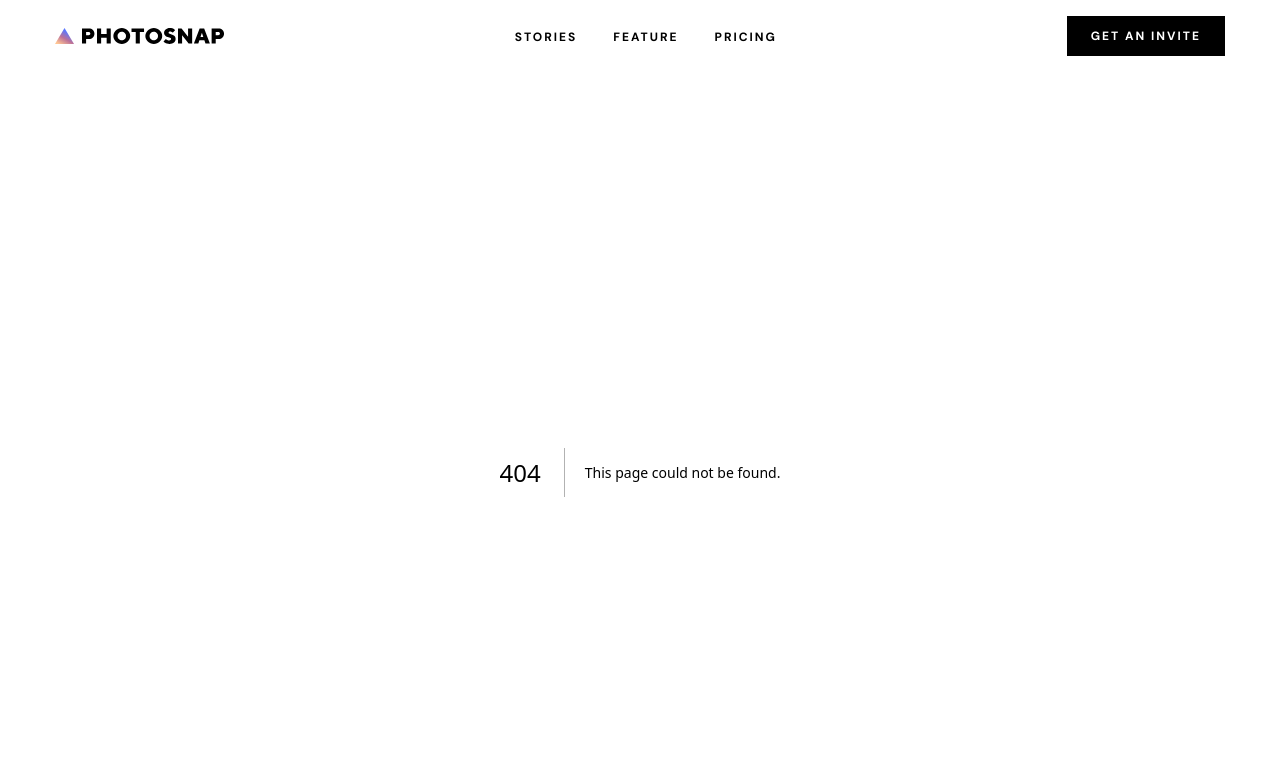
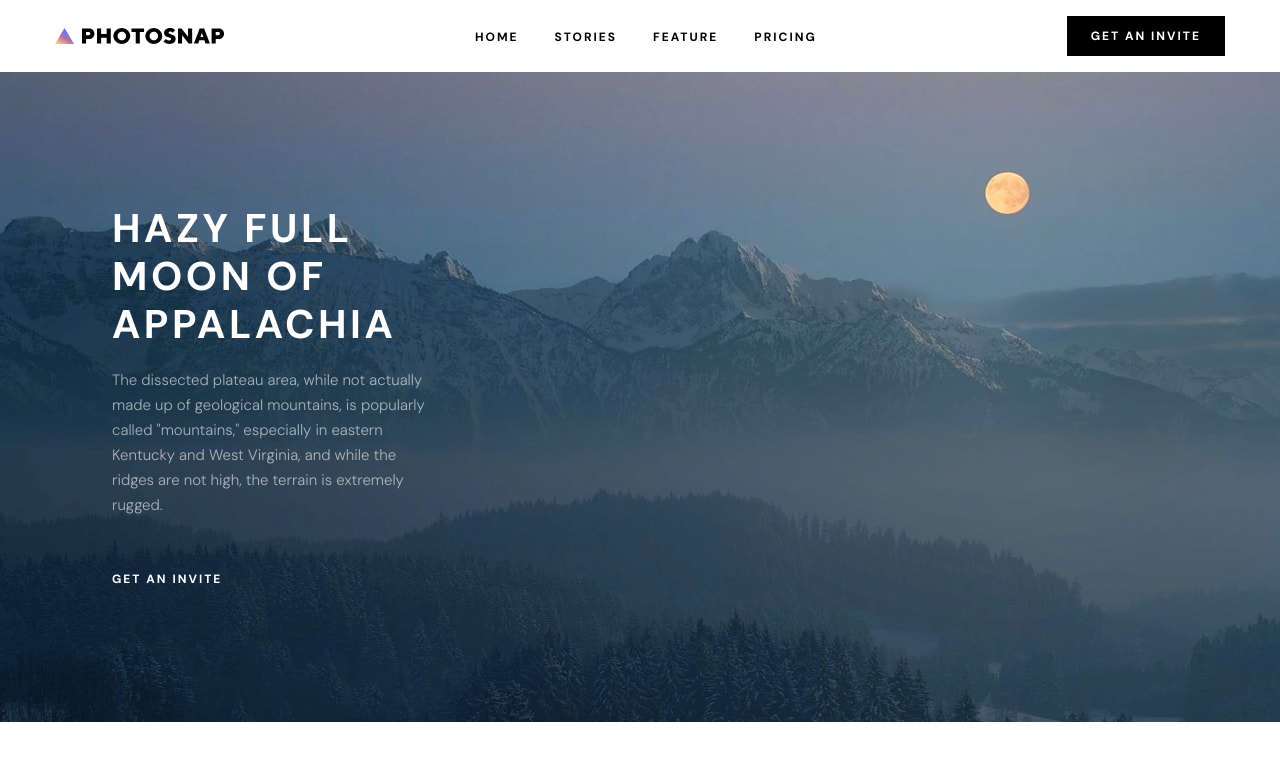
Before and after one commit to Pilvorm/photosnap, a Next.js app: page /stories in a window 1280 px wide. Before the commit this address had no page. Shown: the top 760 px of the page. Built offline with nearby package versions, Linux system fonts and the light colour scheme.

Commit message:
Added stories page

```diff
--- a/app/components/description.js
+++ b/app/components/description.js
@@ -9,8 +9,8 @@ const Description = ({}) => {
     <section className="">
       {/* First */}
       <div className="flex feature-wrapper-left md:h-[650px]">
-        <div className="max-md:relative py-8 md:px-18 lg:aspect-square bg-black flex flex-col justify-center text-white">
-          <div className="feature-content-wrapper md:relative px-8 md:px-18">
+        <div className="max-md:relative py-8 lg:aspect-square bg-black flex flex-col justify-center text-white">
+          <div className="feature-content-wrapper md:relative px-8 md:px-28">
 
             <div className="gradient-vertical absolute top-0 left-8 md:left-0"></div>
 
--- a/app/components/features.js
+++ b/app/components/features.js
@@ -36,7 +36,7 @@ const Features = ({}) => {
             <div key={feature.feature} className="">
 
               <div className="w-18 h-18 flex items-center mx-auto">
-                <Image src={featureImage} />
+                <Image src={featureImage} alt={feature.image}/>
               </div>
 
               <div className="mt-12 text-center">
--- a/app/components/navigation.js
+++ b/app/components/navigation.js
@@ -7,6 +7,10 @@ import Logo from "@/public/assets/shared/desktop/logo.svg";
 import { Cross as Hamburger } from "hamburger-react";
 
 const navLinks = [
+  {
+    href: "/",
+    link: "Home",
+  },
   {
     href: "/stories",
     link: "Stories",
@@ -28,9 +32,9 @@ const Navigation = ({}) => {
   return (
     <nav className="px-6 md:px-10 py-4">
       <div className="max-w-[1170px] mx-auto flex justify-between items-center">
-        <div>
+        <Link href="/">
           <Image src={Logo} className="" alt="Photosnap Logo" />
-        </div>
+        </Link>
 
         {/* MENU LIST */}
         <ul className="hidden md:flex gap-9">
--- /dev/null
+++ b/app/components/pageWrapper.js
@@ -0,0 +1,17 @@
+"use client";
+
+import { motion } from "motion/react"
+
+export default function PageWrapper({ children }) {
+  return (
+    <motion.div
+      initial={{ opacity: 0 }}
+      animate={{ opacity: 1 }}
+      exit={{ opacity: 0 }}
+      transition={{ duration: 0.5 }}
+      className="relative z-0 page-wrapper"
+    >
+      {children}
+    </motion.div>
+  );
+}
--- a/app/layout.js
+++ b/app/layout.js
@@ -9,7 +9,7 @@ const dmSans = DM_Sans({
 });
 
 export const metadata = {
-  title: "Create Next App",
+  title: "Photosnap",
   description: "Generated by create next app",
 };
 
--- /dev/null
+++ b/app/stories/page.js
@@ -0,0 +1,42 @@
+import Link from "next/link";
+import Image from "next/image";
+import Appalachia from "@/public/assets/stories/desktop/moon-of-appalachia.jpg";
+
+export default function StoriesPage() {
+  return (
+    <section className="">
+      {/* Hero */}
+      <div className="flex md:h-[650px] md:relative">
+        <div className="flex flex-col justify-center text-white">
+          <div className="px-8 md:px-28">
+            <h2 className="text-[32px] md:text-[40px] tracking-[3.5px] leading-[48px] uppercase font-bold">
+              Hazy Full
+              <br />
+              Moon of
+              <br />
+              Appalachia
+            </h2>
+            <p className="mt-5 mb-12 w-[62%] opacity-60 text-[15px] leading-[25px] font-light">
+              The dissected plateau area, while not actually made up of geological mountains, is popularly called "mountains," especially in eastern Kentucky and West Virginia, and while the ridges are not high, the terrain is extremely rugged.
+            </p>
+            <Link
+              href={""}
+              className="tracking-[2px] text-xs uppercase font-bold"
+            >
+              Get an Invite
+            </Link>
+          </div>
+        </div>
+        <div className="w-full z-[-1]">
+          <Image
+            src={Appalachia}
+            fill
+            quality={100}
+            className="object-cover"
+            alt="Photographer on a dock"
+          />
+        </div>
+      </div>
+    </section>
+  );
+}
--- a/package.json
+++ b/package.json
@@ -10,6 +10,7 @@
   },
   "dependencies": {
     "hamburger-react": "^2.5.2",
+    "motion": "^12.23.12",
     "next": "15.4.6",
     "react": "19.1.0",
     "react-dom": "19.1.0"
```
Also changed, not shown: public/assets/stories/desktop/moon-of-appalachia.jpg (renamed from public/assets/stories/desktop/moon-of-appalacia.jpg), 1 other file (tests, documents, lock files or other folders).
